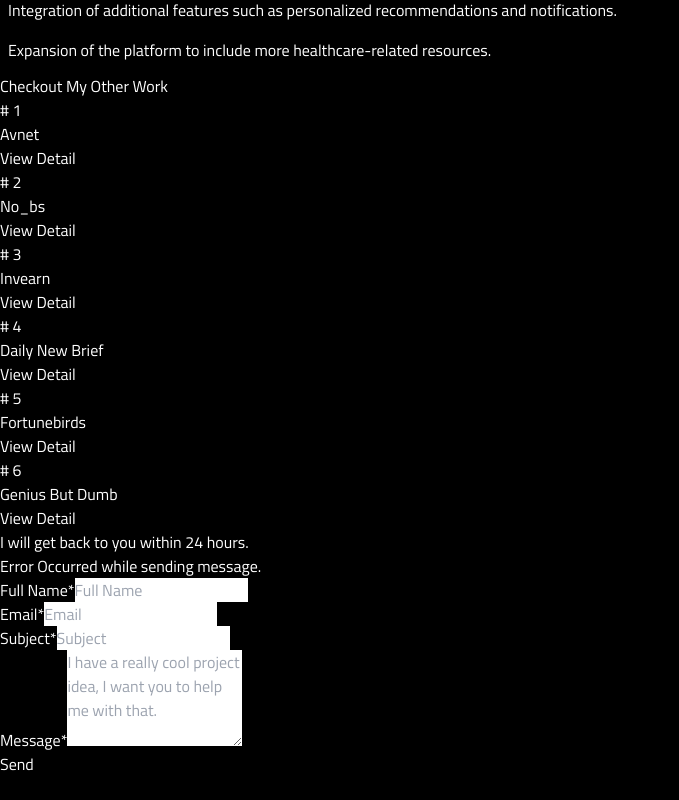
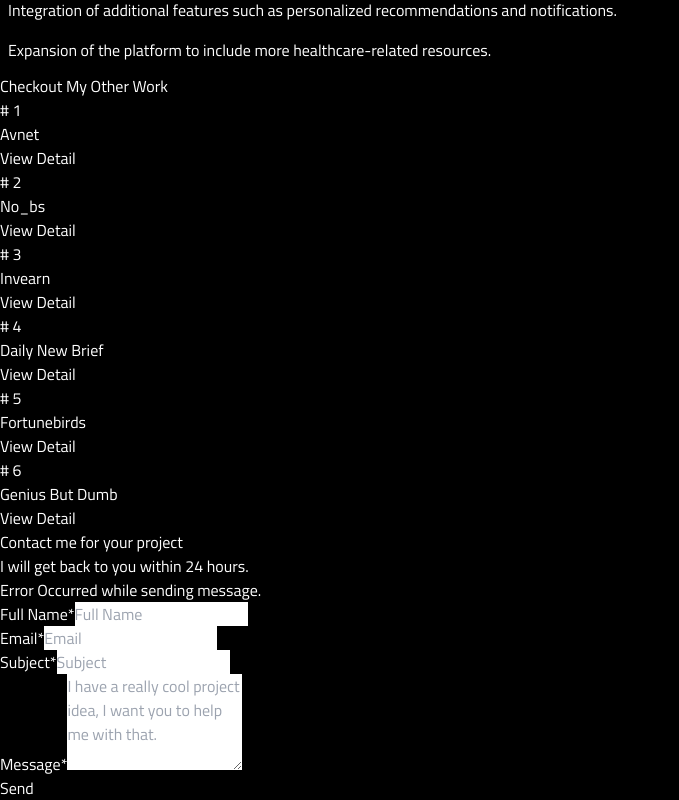
Before and after one commit to tusharkc/hire_me, a Next.js app: page /portfolio/1 in a window 1280 px wide. Shown: the part 2319-3119 px from the top of the page, without its empty margins (0-679 px from the left). Before the commit the page ends 3095 px from the top, so only its background shows below. Built offline with nearby package versions, Linux system fonts and the light colour scheme.

Commit message:
added contact heading

```diff
--- a/src/features/PortfolioItem/PortfolioItem.jsx
+++ b/src/features/PortfolioItem/PortfolioItem.jsx
@@ -66,6 +66,8 @@
             </React.Fragment>
           ))}
       </div>
+      <SectionHeading>Contact me for your project</SectionHeading>
+
       <ContactForm />
     </>
   );
```
